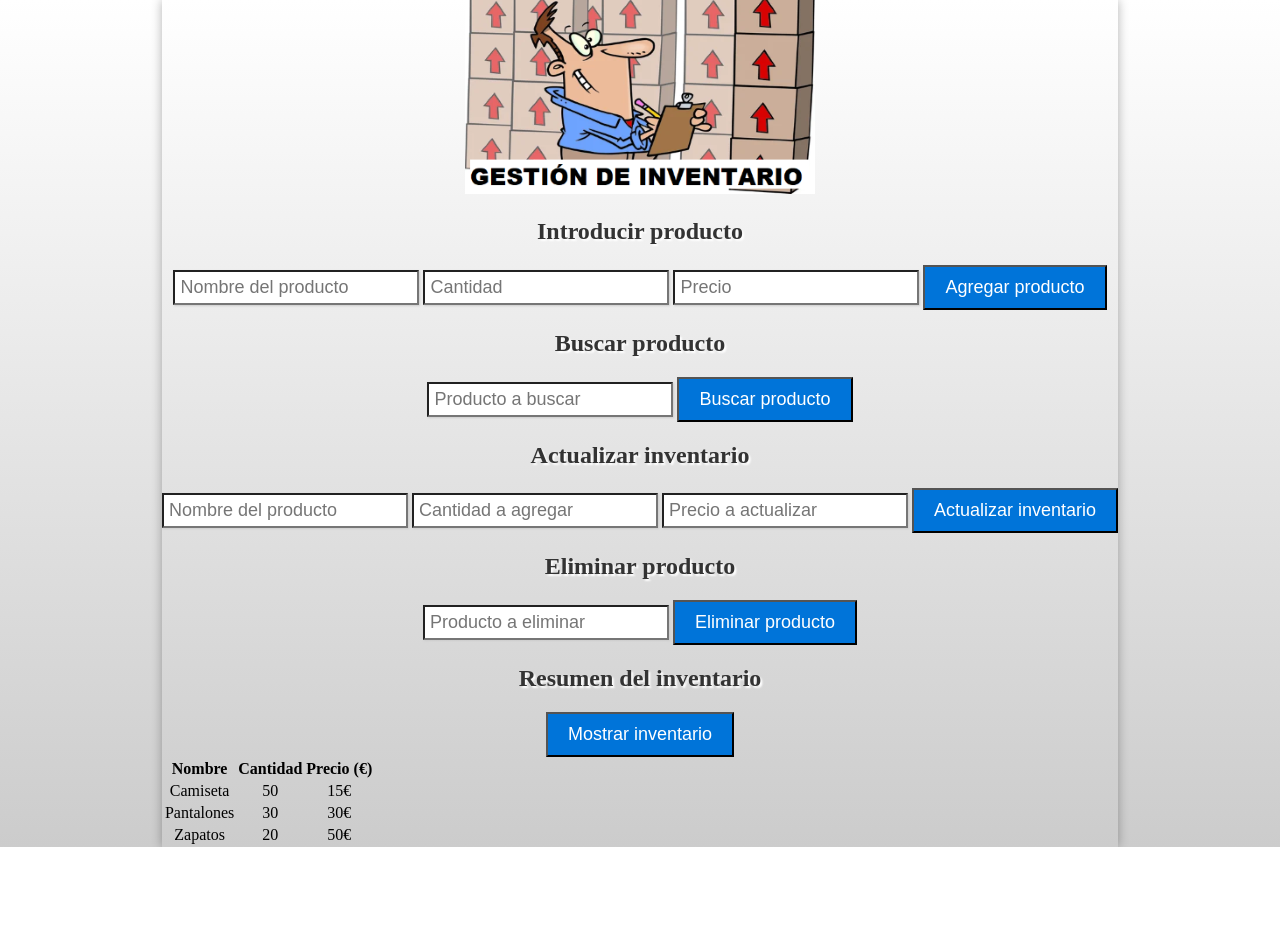
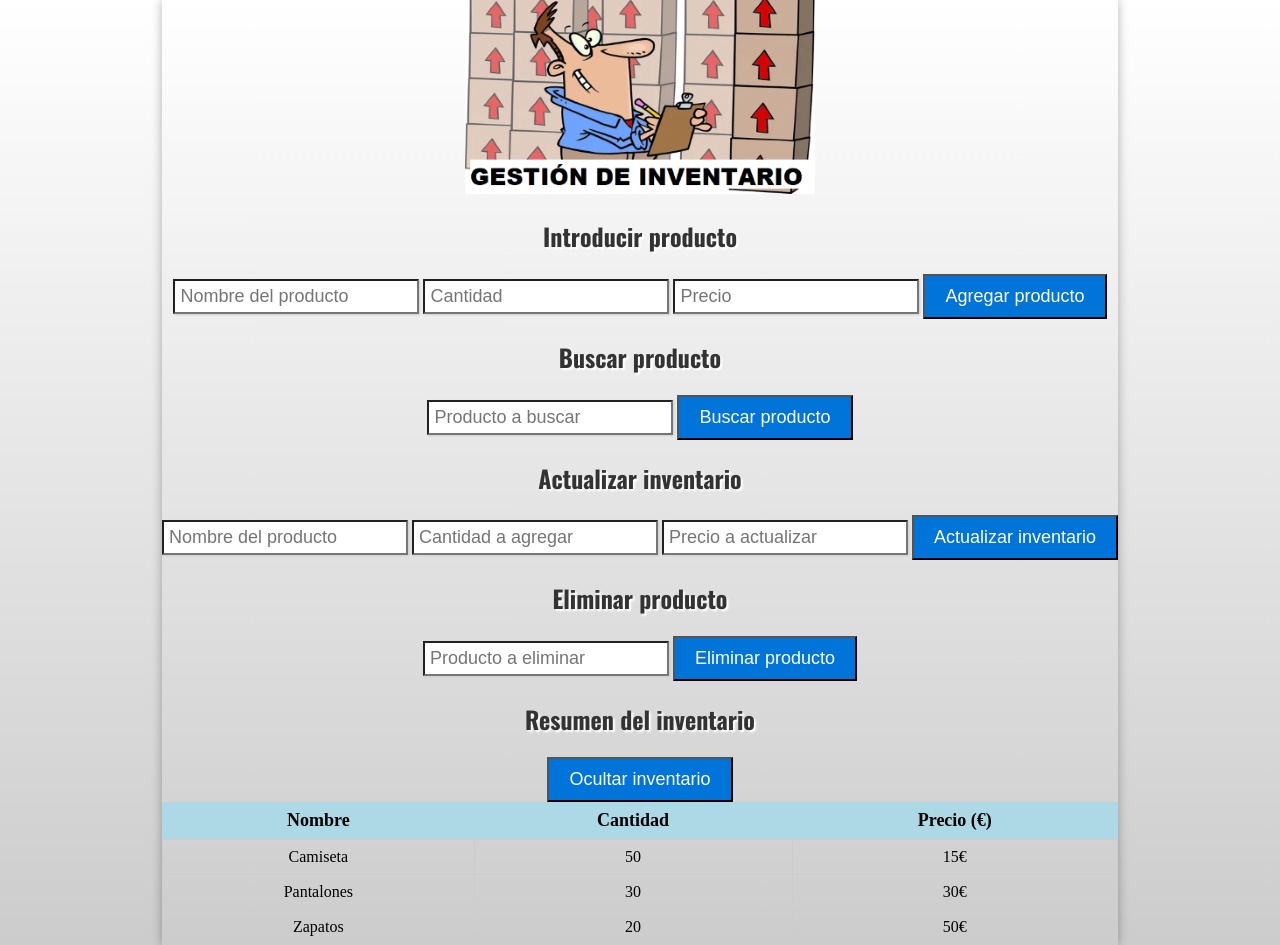
Before and after one commit to jaimecamocha/tareaTema2DWECDIW, a plain HTML site: page index.html in a window 1280 px wide. Both pictures are taken after a click on the button "Mostrar inventario". Before the commit the page ends 847 px from the top, so only its background shows below. Drawn offline with Linux system fonts and the light colour scheme.

Commit message:
Añado una tabla que se muestra al hacer click en el botón de mostar inventario

```diff
--- a/scripts/script.js
+++ b/scripts/script.js
@@ -6,6 +6,8 @@ const inventario = [
     { id: 2, nombre: "Pantalones", cantidad: 30, precio: 30 },
     { id: 3, nombre: "Zapatos", cantidad: 20, precio: 50 },
 ];
+
+let tablaVisible = false;
 
 function agregarProducto() {
     const nombre = document.getElementById("nombre").value;
@@ -72,3 +74,22 @@ function mostrarInventario() {
         precioCell.innerHTML = producto.precio + '€';
     }
 }
+
+function toggleTabla() {
+    const tabla = document.getElementById("tablaInventario");
+    const botonMostrar = document.querySelector('button[onclick="mostrarInventario()"]');
+
+    if (tablaVisible) {
+        tabla.style.display = "none";
+        botonMostrar.textContent = "Mostrar inventario";
+    } else {
+        tabla.style.display = "table";
+        botonMostrar.textContent = "Ocultar inventario";
+    }
+
+    tablaVisible = !tablaVisible;
+}
+
+document.getElementById("tablaInventario").style.display = "none";
+
+document.querySelector('button[onclick="mostrarInventario()"]').addEventListener("click", toggleTabla);
--- a/styles/style.css
+++ b/styles/style.css
@@ -1,3 +1,8 @@
+@font-face {
+    font-family: 'Oswald';
+    src: url('/assets/fonts/Oswald-VariableFont_wght.ttf') format('truetype');
+}
+
 body {
     background: linear-gradient(to bottom, #fff, #ccc);
     display: flex;
@@ -18,8 +23,8 @@ h2 {
     font-size: 24px;
     color: #333;
     text-shadow: 2px 2px 2px #fff;
+    font-family: 'Oswald';
 }
-
 
 button {
     background-color: #0074D9;
@@ -38,7 +43,21 @@ input {
     font-size: 20px;
 }
 
-@font-face {
-    font-family: 'Oswald';
-    src: url('assets/fonts/Oswald-VariableFont_wght.ttf') format('truetype');
+#tablaInventario {
+    border-collapse: collapse;
+    width: 100%;
+    margin: 0 auto;
 }
+
+#tablaInventario th {
+    background-color: lightblue;
+    text-align: center;
+    font-size: 18px;
+    padding: 8px;
+}
+
+#tablaInventario td {
+    border: 1px solid #ccc;
+    padding: 8px;
+    text-align: center;
+}
```
